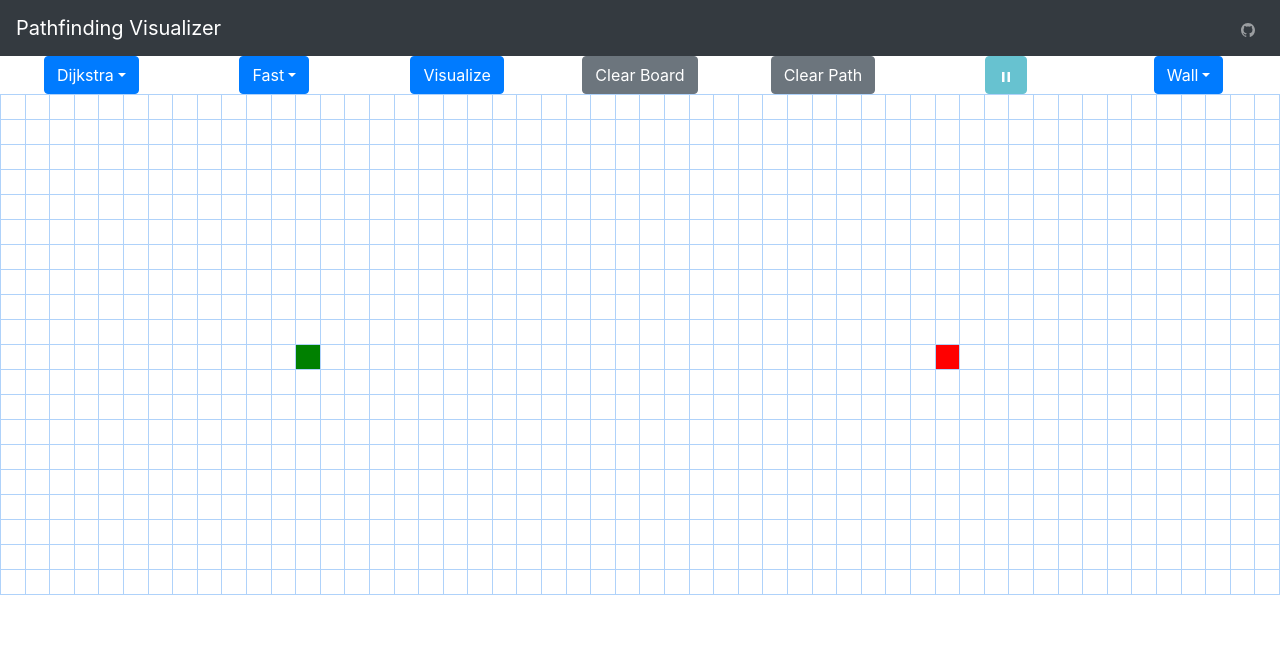
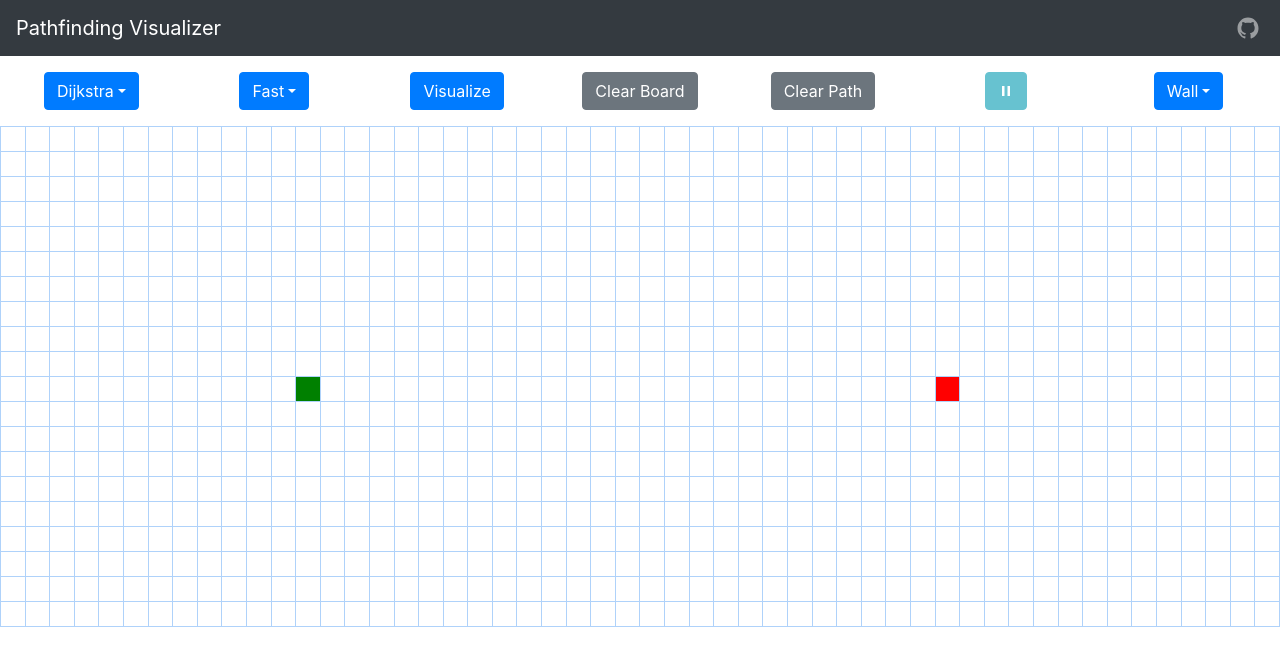
Before and after one commit to andrewywong/pathfinding-visualizer, a React (Create React App) app: page / in a window 1280 px wide. Shown: the top 666 px of the page. Built offline with nearby package versions, Linux system fonts and the light colour scheme.

Commit message:
Tweak css, center svg icons, add home div and css

```diff
--- a/src/components/Header/Header.jsx
+++ b/src/components/Header/Header.jsx
@@ -88,14 +88,14 @@ export default class Header extends React.PureComponent {
       setDrawType,
     } = this.props;
     return (
-      <Container fluid>
+      <Container fluid className="my-3">
         <Row>
           <Col className="d-flex justify-content-center">
             <DropdownButton
               id="dropdown-algorithm"
               title={algorithmType}
               onSelect={setAlgorithmType}
-              disabled={isVisualizing}
+              // disabled={isVisualizing}
             >
               {ALGORITHM_TYPES.map((algorithm) => {
                 return (
@@ -115,7 +115,7 @@ export default class Header extends React.PureComponent {
               id="dropdown-speed"
               title={DelayMapping[delayInterval]}
               onSelect={setDelayInterval}
-              disabled={isVisualizing}
+              // disabled={isVisualizing}
             >
               {DELAY_SPEEDS.map((delay) => {
                 return (
@@ -150,6 +150,7 @@ export default class Header extends React.PureComponent {
               variant="info"
               onClick={this.handlePause}
               disabled={!isVisualizing}
+              className="d-flex align-items-center"
             >
               {pause ? <IoIosPlay /> : <IoIosPause />}
             </Button>
--- a/src/components/Home/Home.css
+++ b/src/components/Home/Home.css
@@ -0,0 +1,4 @@
+.Home {
+  user-select: none;
+  touch-action: none;
+}
--- a/src/components/Home/Home.jsx
+++ b/src/components/Home/Home.jsx
@@ -1,4 +1,5 @@
 import React, { Component } from 'react';
+import './Home.css';
 import Board from '../Board/Board';
 import Header from '../Header/Header';
 import { NODE_INITIAL, NODE_WALL, DIJKSTRA, DELAY_FAST } from '../../constants';
@@ -231,17 +232,20 @@ export default class Home extends Component {
 
   render() {
     return (
-      <React.Fragment>
+      <div className="Home">
         <Navbar bg="dark" variant="dark">
           <NavbarBrand href="./">Pathfinding Visualizer</NavbarBrand>
           <Nav className="ml-auto justify-content-end">
             <OverlayTrigger
               placement="bottom"
-              delay={{ show: 200 }}
+              delay={{ show: 250 }}
               overlay={<Tooltip id={`t-github`}>Github</Tooltip>}
             >
-              <Nav.Link href="https://github.com/andrewywong/pathfinding-visualizer">
-                <IoLogoGithub />
+              <Nav.Link
+                href="https://github.com/andrewywong/pathfinding-visualizer"
+                className="d-flex align-items-center p-1"
+              >
+                <IoLogoGithub size={24} />
               </Nav.Link>
             </OverlayTrigger>
           </Nav>
@@ -274,7 +278,7 @@ export default class Home extends Component {
           clearBoard={this.clearBoard}
           initPathfinder={this.initPathfinder}
         />
-      </React.Fragment>
+      </div>
     );
   }
 }
--- a/src/constants.js
+++ b/src/constants.js
@@ -11,13 +11,7 @@ export const NODE_LIGHT = 'node-light';
 export const NODE_MEDIUM = 'node-medium';
 export const NODE_HEAVY = 'node-heavy';
 
-export const DRAW_TYPES = [
-  NODE_INITIAL,
-  NODE_WALL,
-  NODE_LIGHT,
-  NODE_MEDIUM,
-  NODE_HEAVY,
-];
+export const DRAW_TYPES = [NODE_WALL, NODE_LIGHT, NODE_MEDIUM, NODE_HEAVY];
 
 // Delay Interval
 export const DELAY_SLOW = 150;
```
